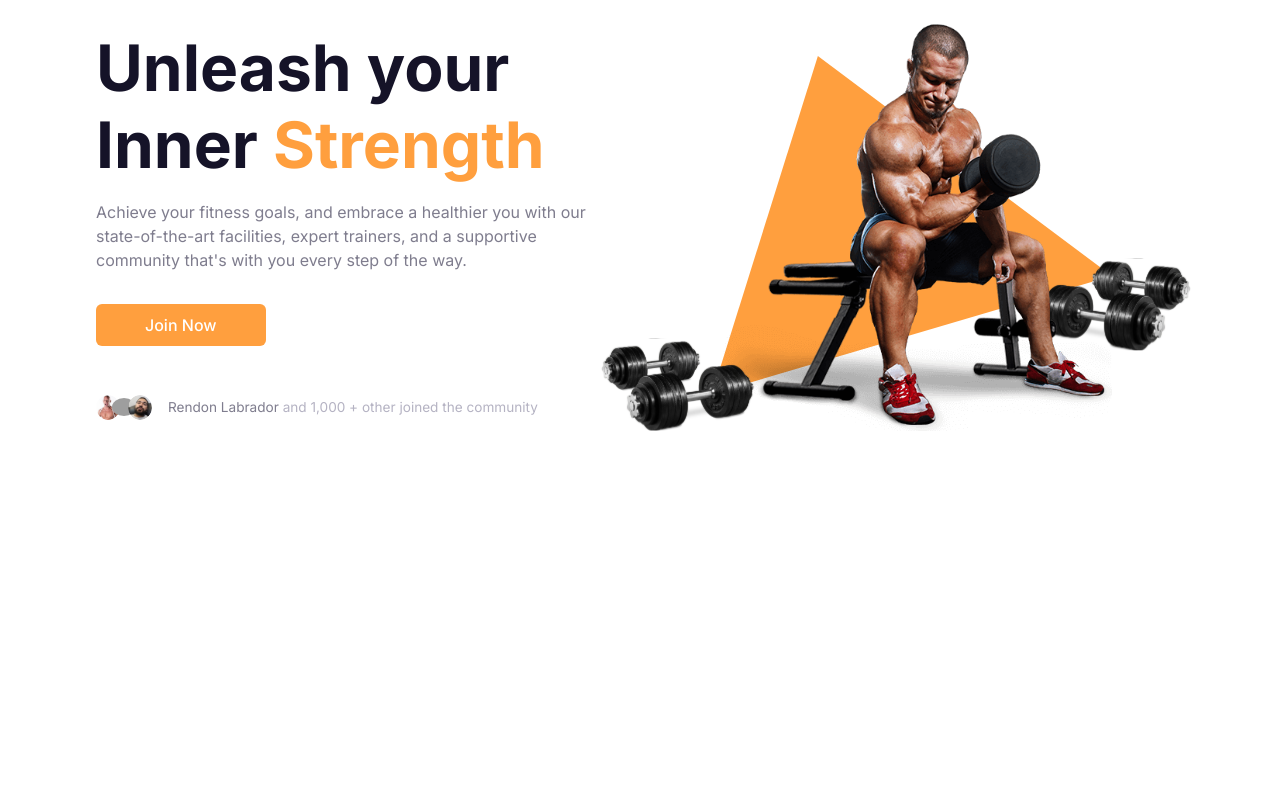
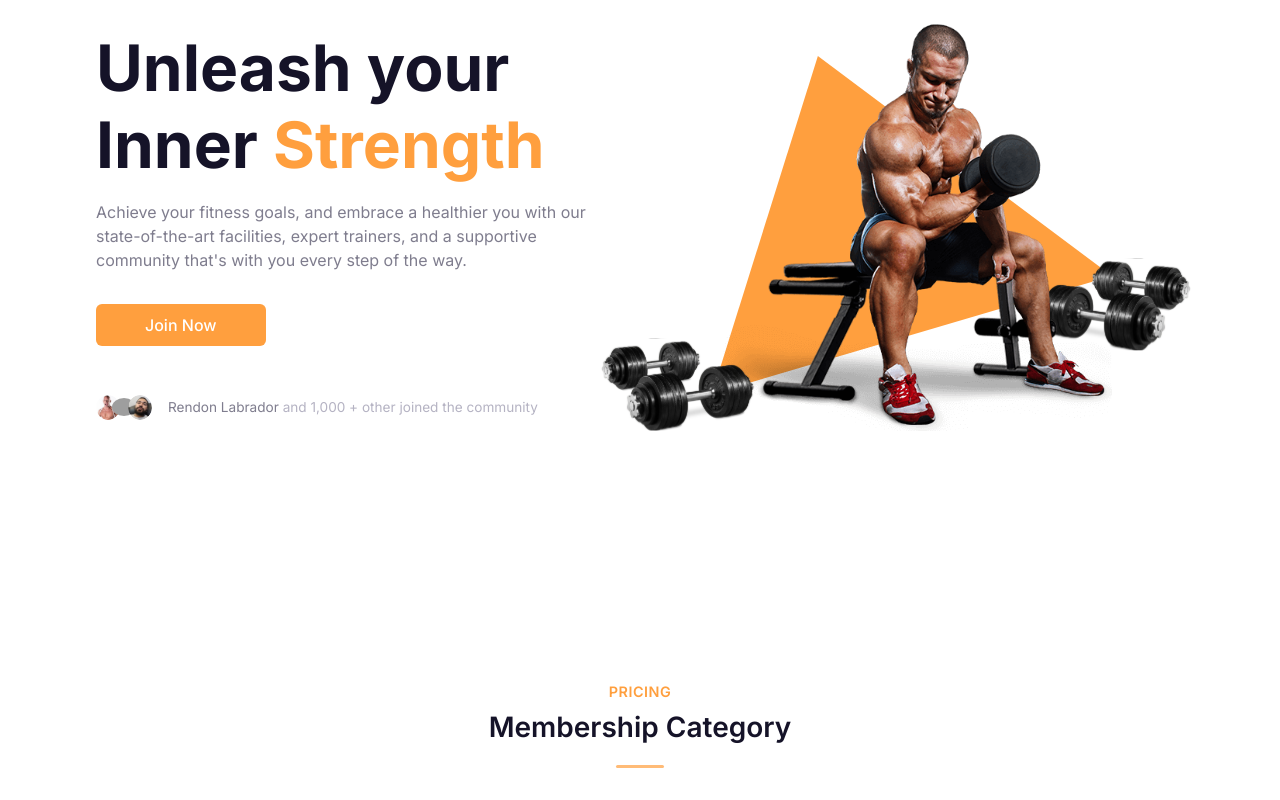
Before and after one commit to Rusty-08/epic-fit, a Vue app: page / in a window 1280 px wide. Shown: the part 215-1015 px from the top of the page. Before the commit the page ends 800 px from the top, so only its background shows below. Built offline with nearby package versions, Linux system fonts and the light colour scheme; grey boxes are pictures that could not be loaded.

Commit message:
modify animations onScroll

```diff
--- a/src/App.vue
+++ b/src/App.vue
@@ -14,9 +14,9 @@
 
   <main class="tab-content">
     <Home />
-    <AboutUs/>
-    <Community/>
-    <ContactUs/>
+    <AboutUs />
+    <Community />
+    <ContactUs />
   </main>
 </template>
 
--- a/src/components/Home.vue
+++ b/src/components/Home.vue
@@ -2,7 +2,7 @@
     import { ref, onMounted, onUnmounted, onBeforeUnmount } from 'vue'
 
     const currentMember = ref('')
-    let animated = false
+    let alreadyAnimated = ref(false)
 
     let profiles = [
         { image: '/img/image1.svg', name: 'Jonny Sins' },
@@ -27,63 +27,35 @@
         clearInterval(timer)
     })
 
-    const addScrollAnimation = className => {
-        const element = document.querySelector(className)
-        if (element) {
-            const scrollPosition = window.scrollY
-            const elementOffset = element.offsetTop
-            if (scrollPosition > elementOffset) {
-                element.classList.add('animated')
+    let observer = new IntersectionObserver(entries => {
+        entries.forEach(entry => {
+            if (entry.isIntersecting) {
+                entry.target.classList.add('show')
+                setTimeout(() => alreadyAnimated.value = true, 1000)
             }
-        }
-    }
-
-    const word = 'Strength'
-    const displayedText = ref('')
+        })
+    })
 
     onMounted(() => {
-        let i = 0
-        if(!animated) {
-            setTimeout(() => {
-                const letterInterval = setInterval(() => {
-                    if (i < word.length) {
-                        displayedText.value += word[i]
-                        i++
-                    } else {
-                        clearInterval(letterInterval)
-                        setTimeout(() => animated = true, 1500)
-                    }
-                }, 100)
-            }, 1000)
-        }
-    })
-
-    onUnmounted(() => {
-      clearInterval(letterInterval)
+        const animatedElements = document.querySelectorAll('.animated')
+        animatedElements.forEach(el => observer.observe(el))
     });
 
 </script>
 
 <template>
     <div class="tab-pane px-5 mx-5 fade show active" id="home-section" role="tabpanel" aria-labelledby="home" tabindex="0">
-        <div class="container px-0 d-flex">
-            <div :class="{ 'animated': animated == true }" class="introduction w-50 d-flex align-items-start justify-content-center flex-column">
-                <h1
-                    class="fw-bold mb-0"
-                >
-                    Unleash your Inner
-                    <span
-                        v-for="(char, index) in displayedText"
-                        :key="index"
-                        :style="{ animationDelay: index * 0.1 + 's' }"
-                        :class="{ 'animated': animated == true }"
-                    >
-                        {{ char }}
-                    </span>
-                </h1>
+        <div class="home-landing container px-0 d-flex">
+            <div
+                class="introduction animated w-50 d-flex align-items-start justify-content-center flex-column"
+                :class="{ 'animatedOnce show': alreadyAnimated }"
+            >
+                <h1 class="fw-bold mb-0">Unleash your Inner <span>Strength</span></h1>
                 <p class="my-3 pe-5">Achieve your fitness goals, and embrace a healthier you with our state-of-the-art facilities, expert trainers, and a supportive community that's with you every step of the way.</p>
                 <button class="btn px-5 mt-3 py-2 fs-6">Join Now</button>
-                <div class="current-members mt-5" :class="{ 'animated': animated == true }">
+                <div
+                    class="current-members mt-5"
+                >
                     <img
                         v-for="(item, index) in profiles"
                         class="rounded-circle"
@@ -94,20 +66,34 @@
                 </div>
             </div>
             <div class="d-flex w-50 align-items-center justify-content-center">
-                <div class="home-images position-relative d-flex align-items-center justify-content-center">
-                    <img src="/img/Polygon1.svg" class="polygon position-absolute" :class="{ 'animated': animated == true }" alt="">
-                    <img src="/img/dumbell1.svg" class="dumbell-one position-absolute" :class="{ 'animated': animated == true }" alt="">
-                    <img src="/img/dumbell2.svg" class="dumbell-two position-absolute" :class="{ 'animated': animated == true }" alt="">
-                    <img src="/img/person.png" class="person" :class="{ 'animated': animated == true }" alt="">
+                <div
+                    class="home-images animated position-relative d-flex align-items-center justify-content-center"
+                    :class="{ 'animatedOnce show': alreadyAnimated }"
+                >
+                    <img src="/img/Polygon1.svg" class="polygon position-absolute" alt="">
+                    <img src="/img/dumbell1.svg" class="dumbell-one position-absolute" alt="">
+                    <img src="/img/dumbell2.svg" class="dumbell-two position-absolute" alt="">
+                    <img src="/img/person.png" class="person" alt="">
                 </div>
+            </div>
+        </div>
+        <div class="pricing mt-5 py-5 container">
+            <div class="pricing-header animated d-flex align-items-center justify-content-center flex-column">
+                <span class="fs-7 mb-2">PRICING</span>
+                <h3>Membership Category</h3>
+            </div>
+            <div class="pricing-category d-flex flex-lg-row flex-column gap-2">
+
             </div>
         </div>
     </div>
 </template>
 
 <style scoped>
+    .home-landing {
+        height: calc(100vh - var(--header-height));
+    }
     .introduction {
-        height: calc(100vh - var(--header-height));
         animation: fadeRight 1s ease-in;
     }
     .introduction h1 {
@@ -115,12 +101,7 @@
     }
     .introduction h1>span {
         color: var(--tertiary-color);
-        animation: waveAnimation 2s ease-in-out;
     }
-    .animated {
-        animation: none !important;
-    }
-
     .introduction button,
     .introduction button:active {
         background-color: var(--tertiary-color);
@@ -152,13 +133,11 @@
     .home-images .polygon {
         width: 25rem;
         animation: rotateFade 1s ease-in;
-        animation-timing-function: cubic-bezier(0.165, 0.84, 0.44, 1.2);
     }
     .home-images .person {
         width: 25rem;
         z-index: 10;
         animation: fadeLeft 1s ease-in;
-        animation-timing-function: cubic-bezier(0.165, 0.84, 0.44, 1.2);
     }
     .dumbell-one,
     .dumbell-two {
@@ -168,14 +147,47 @@
         bottom: 0;
         left: -7rem;
         animation: fadeUp 1s ease-in;
-        animation-timing-function: cubic-bezier(0.165, 0.84, 0.44, 1.2);
     }
     .dumbell-two {
         bottom: 5rem;
         right: -5rem;
         animation: fadeLeft 1s ease-in;
-        animation-timing-function: cubic-bezier(0.165, 0.84, 0.44, 1.2);
     }
+    .pricing-header span {
+        color: var(--tertiary-color);
+        font-weight: 600;
+        letter-spacing: 0.5px;
+    }
+    .pricing-header h3 {
+        font-weight: 600;
+        position: relative;
+    }
+    .pricing-header h3::before {
+        content: '';
+        position: absolute;
+        width: 3rem;
+        height: 3px;
+        border-radius: 2px;
+        opacity: 0.7;
+        bottom: -1.5rem;
+        left: calc(50% - 1.5rem);
+        background-color: var(--tertiary-color);
+    }
+    .animated {
+        opacity: 0;
+        transition: all 1s ease;
+    }
+    .show {
+        opacity: 1;
+    }
+    .animatedOnce,
+    .animatedOnce img,
+    .animatedOnce .current-members {
+        animation: none !important;
+    }
+
+    /* ANIMATIONS */
+
     @keyframes rotateFade {
         from {
             opacity: 0;
@@ -211,25 +223,11 @@
     @keyframes fadeRight {
         from {
             opacity: 0;
-            transform: translateX(-30%)
+            transform: translateX(-50%)
         }
         to {
             opacity: 1;
             transform: translateY(0)
         }
     }
-    @keyframes waveAnimation {
-        0% {
-            transform: translateY(20px);
-            opacity: 0;
-        }
-        50% {
-            transform: translateY(0);
-            opacity: 1;
-        }
-        100% {
-            transform: translateY(-20px);
-            opacity: 0;
-        }
-    }
 </style>
--- a/src/main.css
+++ b/src/main.css
@@ -20,7 +20,7 @@
 }
 
 body {
-  overflow: hidden;
+  overflow-x: hidden;
 }
 
 h1, h2, h3 {
```
